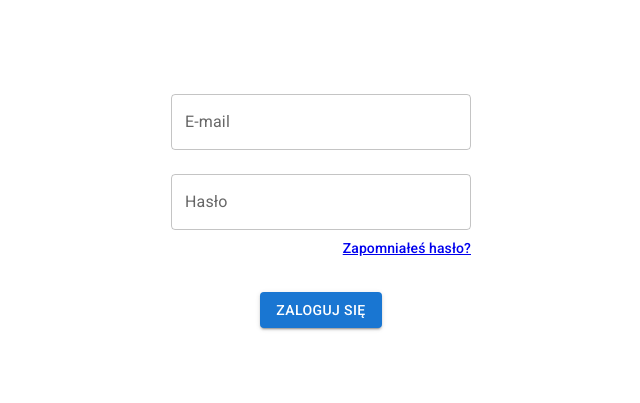
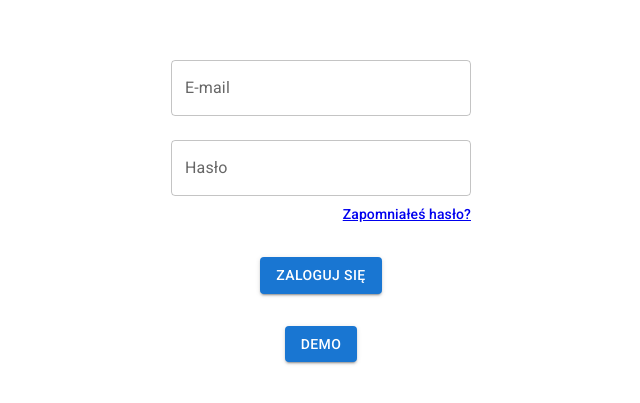
Before and after one commit to pologora/vacations_app, a React (Vite) app: page /signin in a window 1280 px wide. Shown: the part 197-600 px from the top of the page, without its empty margins (319-959 px from the left). Built offline with nearby package versions, Linux system fonts and the light colour scheme.

Commit message:
feat: add demo login button

```diff
--- a/src/components/auth/signIn/SignIn.tsx
+++ b/src/components/auth/signIn/SignIn.tsx
@@ -45,6 +45,11 @@ export const SignIn = () => {
       navigate('/');
     },
   });
+
+  const handleDemoLogin = () => {
+    loginMutation.mutate({ email: 'mail@pracownik.ru', password: 'pass' });
+  };
+
   return (
     <Formik
       initialValues={initialValues}
@@ -76,9 +81,20 @@ export const SignIn = () => {
           {isLoading ? (
             <Loading />
           ) : (
-            <Button sx={{ marginTop: '2rem' }} type='submit' variant='contained'>
-              Zaloguj się
-            </Button>
+            <>
+              <Button sx={{ marginTop: '2rem' }} type='submit' variant='contained'>
+                Zaloguj się
+              </Button>
+              <br />
+              <Button
+                sx={{ marginTop: '2rem' }}
+                type='button'
+                variant='contained'
+                onClick={handleDemoLogin}
+              >
+                Demo
+              </Button>
+            </>
           )}
         </Form>
       </div>
```
